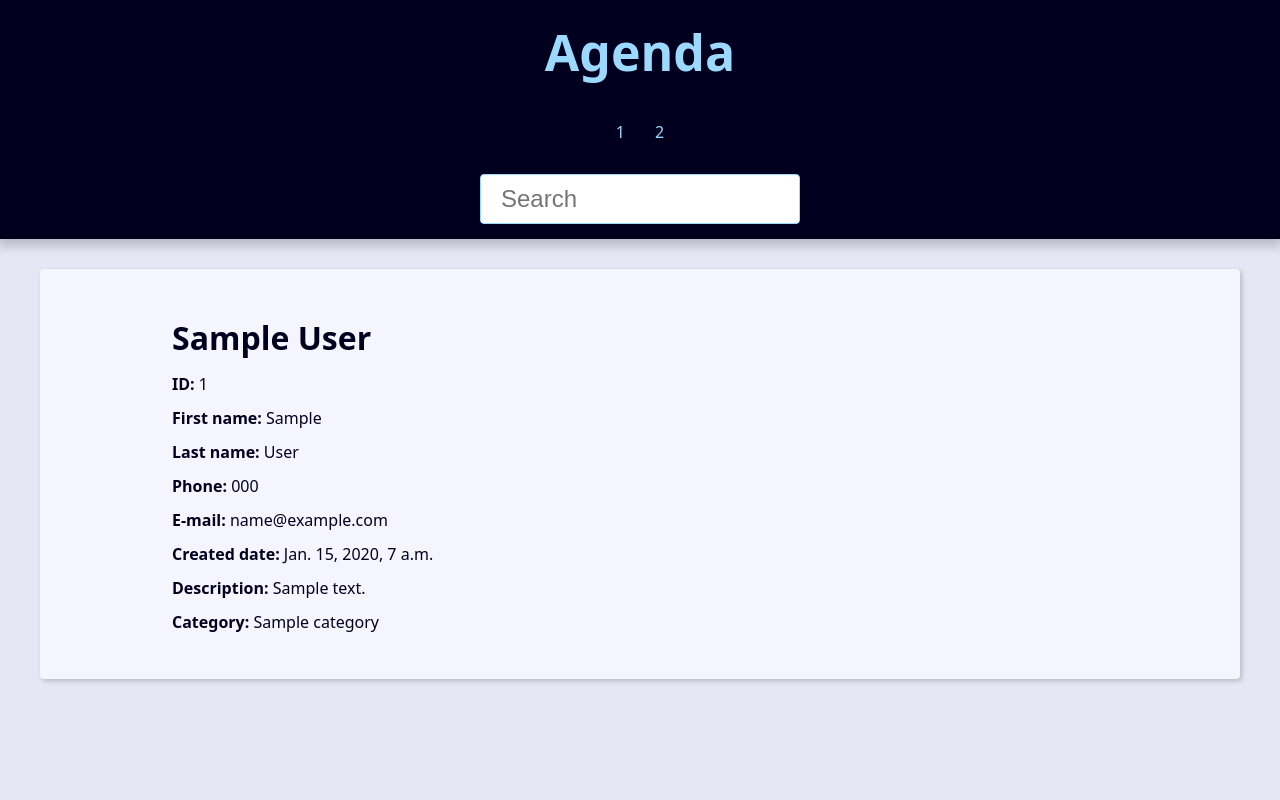
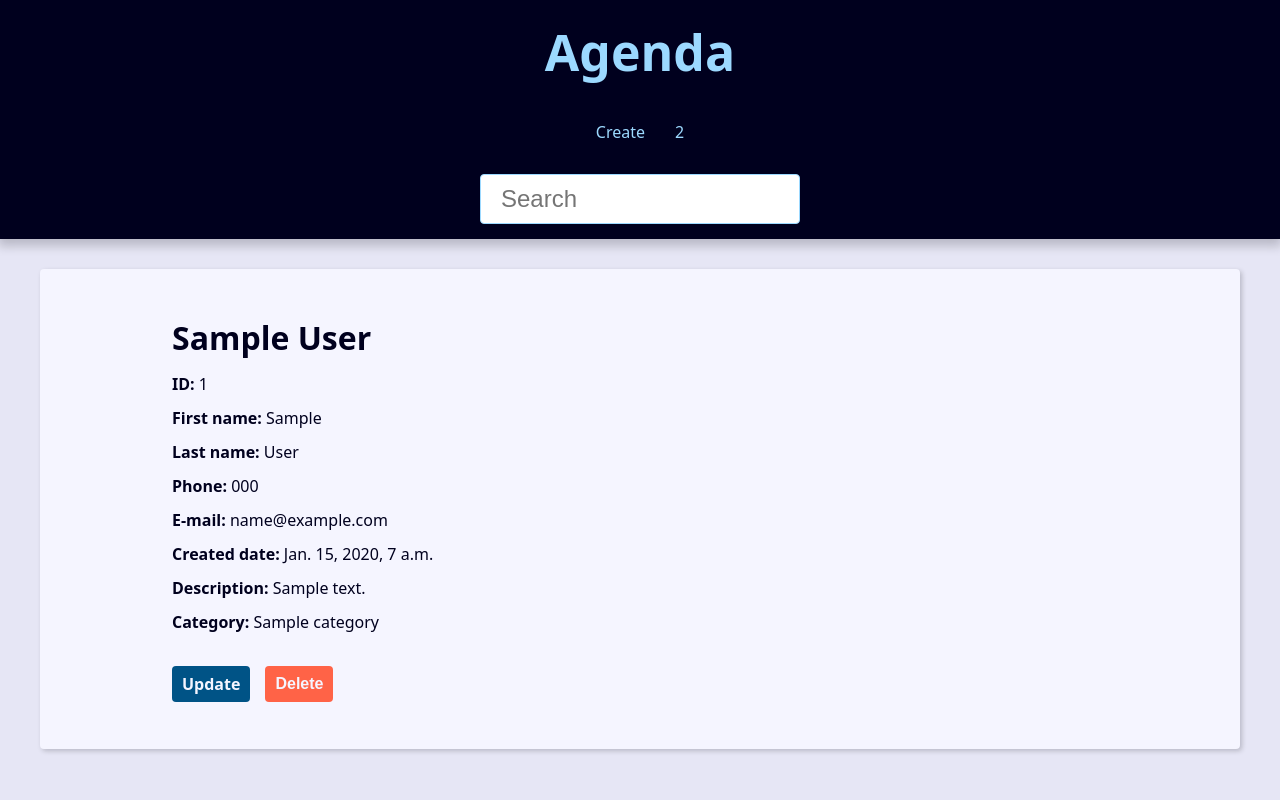
Before and after one commit to UnderwaterVillager/agenda_django, a Django app: page /contact/1/detail/ in a window 1280 px wide. Run offline with Django 5.2, Linux system fonts and the light colour scheme; tables that the repository leaves empty hold one stand-in row (values such as "Sample post").

Commit message:
Add update and delete button for contact

```diff
--- a/base_static/global/css/style.css
+++ b/base_static/global/css/style.css
@@ -312,3 +312,22 @@
     filter: brightness(80%);
     box-shadow: 0 0 5px var(--link-dark-color);
   }
+  .contact-links {
+    margin-block: calc(var(--small-font-size) * 2);
+    display: flex;
+    align-items: center;
+    gap: 0 var(--spacing);
+  }
+
+  .btn-link {
+    font-size: var(--small-font-size);
+    text-decoration: none;
+    font-weight: bold;
+    padding: 1rem;
+    display: block;
+    line-height: var(--small-font-size);
+  }
+
+  .btn-delete {
+    background: tomato;
+  }
--- a/base_templates/global/partials/_header.html
+++ b/base_templates/global/partials/_header.html
@@ -5,7 +5,7 @@
     <nav class="menu">
         <ul class="menu-list">
             <li class="menu-item">
-                <a href="" class="menu-link">1</a>
+                <a href="{% url "contact:create" %}" class="menu-link">Create</a>
             </li>
             <li class="menu-item">
                 <a href="" class="menu-link">2</a>
--- a/contact/templates/contact/contact.html
+++ b/contact/templates/contact/contact.html
@@ -53,5 +53,11 @@
             </b>
             {{contact.category.name}}
         </p>
+        <div class="contact-links">
+            <a class="btn btn-link" href="{% url "contact:update" contact.id %}">Update</a>
+            <form action="" method="POST">
+                <button class="btn btn-link btn-delete" link="submit">Delete</button>
+            </form>
+        </div>
     </div>
 {% endblock content %}
--- a/contact/templates/contact/create.html
+++ b/contact/templates/contact/create.html
@@ -8,7 +8,7 @@
     <h2>Contact</h2>
 
     <form
-      action="{% url "contact:create" %}"
+      action="{{form_action}}"
       method="POST"
       enctype="multipart/form-data"
     >
--- a/contact/urls.py
+++ b/contact/urls.py
@@ -11,6 +11,7 @@ urlpatterns = [
     #contact(CRUD)
     path('contact/<int:contact_id>/detail/', views.contact, name='contact'),
     path('contact/create/', views.create, name='create'),
-    # path('contact/<int:contact_id>/delete/', views.contact, name='contact'),
+    path('contact/<int:contact_id>/update/', views.update, name='update'),
+    path('contact/<int:contact_id>/delete/', views.delete, name='delete'),
     # path('contact/<int:contact_id>/update/', views.contact, name='contact'),
 ]
```
Also changed, not shown: contact/views/contact_forms.py (+36 -7 lines).
